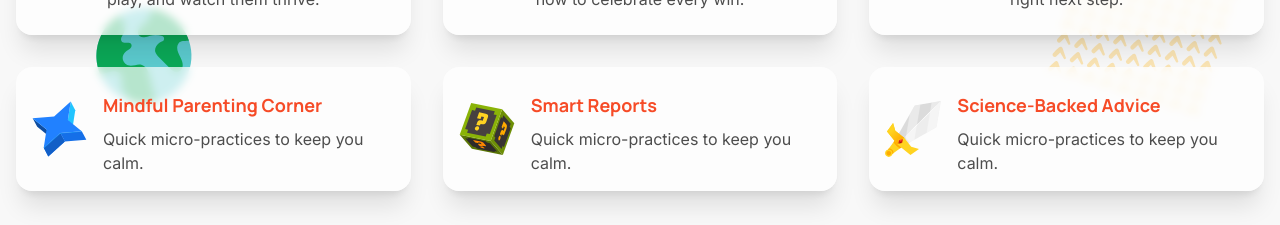
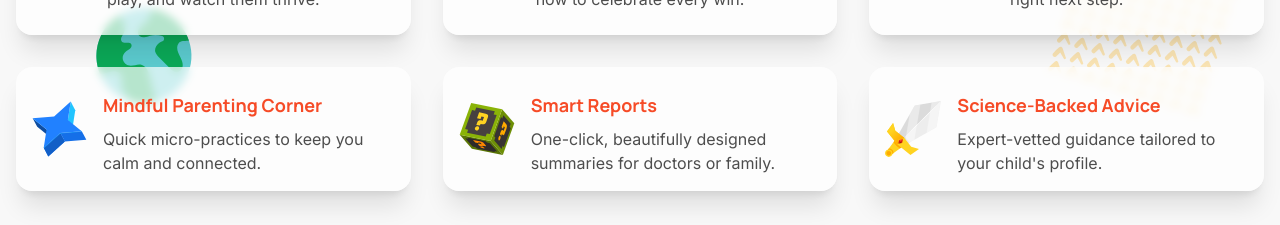
Before and after one commit to kubothegsd/nurtura-landing-page, a React (Vite) app: page / in a window 1280 px wide. Shown: the part 1400-1625 px from the top of the page. Built offline with nearby package versions, Linux system fonts and the light colour scheme; no server answers.

Commit message:
Modify features text

```diff
--- a/src/components/landing/Features.tsx
+++ b/src/components/landing/Features.tsx
@@ -25,19 +25,19 @@ const additionalFeatures = [
   {
     title: 'Mindful Parenting Corner',
     description:
-      "Quick micro-practices to keep you calm.",
+      "Quick micro-practices to keep you calm and connected.",
     logoUrl: '/images/star.svg',
   },
   {
     title: 'Smart Reports',
     description:
-      "Quick micro-practices to keep you calm.",
+      "One-click, beautifully designed summaries for doctors or family.",
     logoUrl: '/images/rubik.svg',
   },
   {
     title: 'Science-Backed Advice',
     description:
-      "Quick micro-practices to keep you calm.",
+      "Expert-vetted guidance tailored to your child's profile.",
     logoUrl: '/images/sword.svg',
   },
 ];
```
